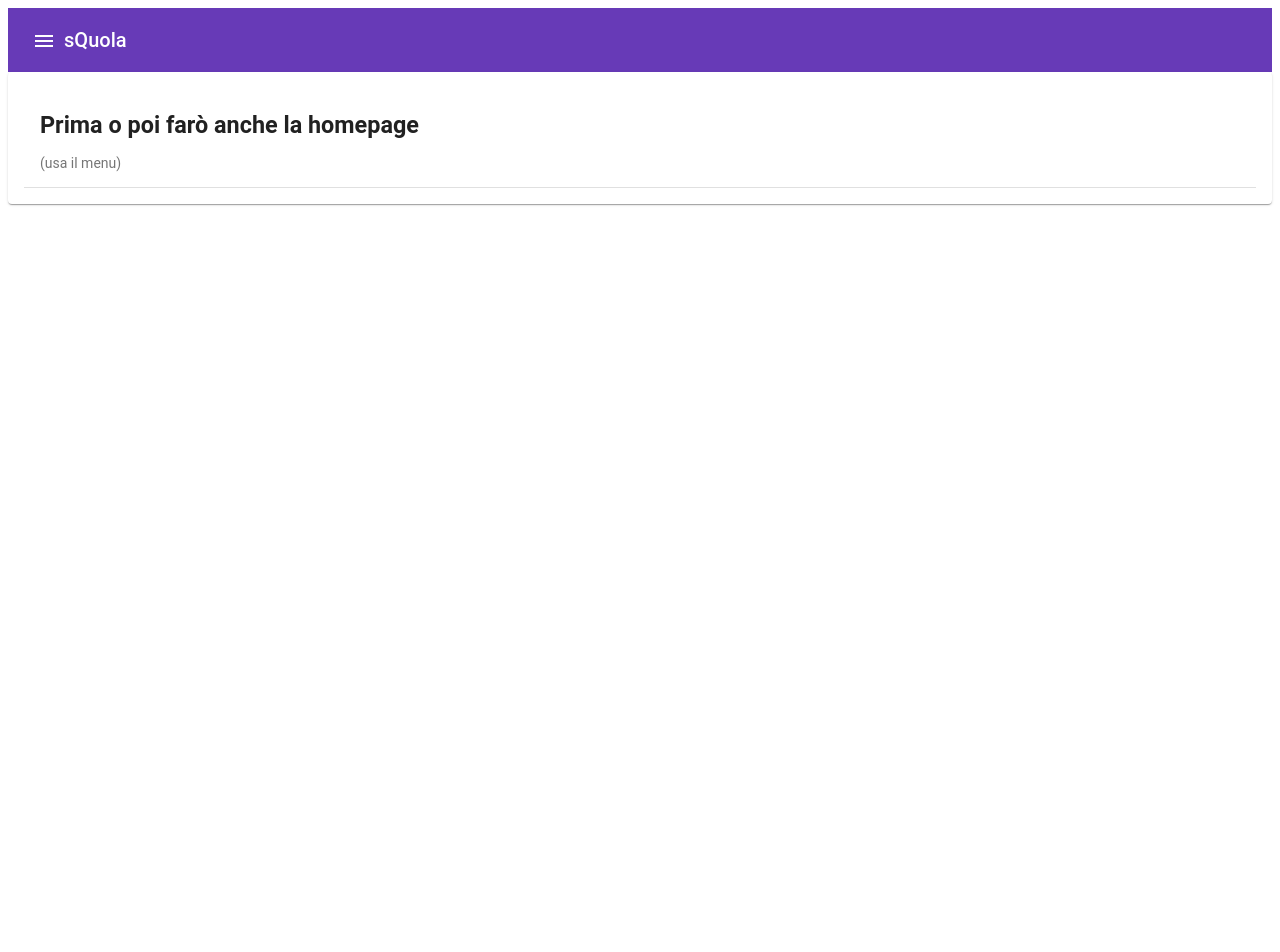
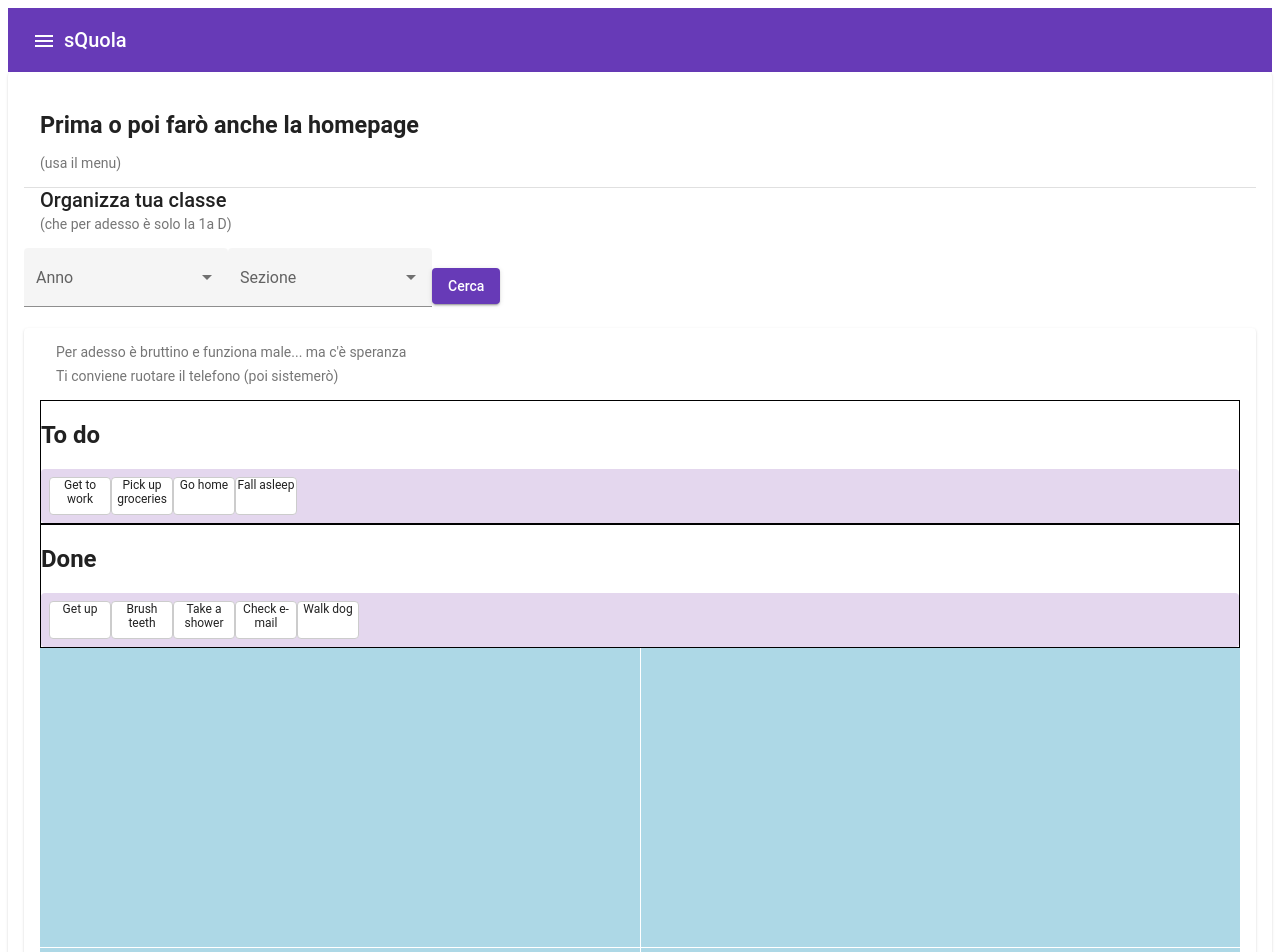
Before and after one commit to sloregit/postiAula, an Angular app: page / in a window 1280 px wide. Shown: the top 952 px of the page. Before the commit the page ends 800 px from the top, so only its background shows below. Built offline with nearby package versions, Linux system fonts and the light colour scheme.

Commit message:
4 files modified

```diff
--- a/src/app/app.component.html
+++ b/src/app/app.component.html
@@ -70,7 +70,7 @@
       [arrayAnniScolastici]="arrayAnniScolastici"
     ></app-aggiungi-classe>
   </section>
-  <section *ngIf="aule">
+  <section>
     <app-aula
       [arraySezioni]="arraySezioni"
       [arrayAnniScolastici]="arrayAnniScolastici"
--- a/src/app/aula/aula.component.css
+++ b/src/app/aula/aula.component.css
@@ -63,3 +63,6 @@
   min-height: 60px;
   transition: transform 250ms cubic-bezier(0, 0, 0.2, 1);
 }
+mat-grid-tile {
+  background: lightblue;
+}
--- a/src/app/aula/aula.component.html
+++ b/src/app/aula/aula.component.html
@@ -40,80 +40,46 @@
       >Ti conviene ruotare il telefono (poi sistemerò)</mat-card-subtitle
     >
   </mat-card-header>
+
+  <div>
     <div cdkDropListGroup>
       <div class="example-container">
+        <h2>To do</h2>
+
         <div
           cdkDropList
-        cdkDropListOrientation="horizontal"
-        [cdkDropListData]="file[0]"
+          [cdkDropListData]="todo"
           class="example-list"
           (cdkDropListDropped)="drop($event)"
         >
-        <div class="example-box" *ngFor="let studente of file[0]" cdkDrag>
-          <div class="example-custom-placeholder" *cdkDragPlaceholder></div>
-          <div class="vuoto" *ngIf="!studente.nome"></div>
-          <div>{{ studente.nome }}</div>
+          <div class="example-box" *ngFor="let item of todo" cdkDrag>
+            {{ item }}
           </div>
         </div>
+      </div>
+
+      <div class="example-container">
+        <h2>Done</h2>
+
         <div
-        *ngIf="file[1]"
           cdkDropList
-        cdkDropListOrientation="horizontal"
-        [cdkDropListData]="file[1]"
+          [cdkDropListData]="done"
           class="example-list"
           (cdkDropListDropped)="drop($event)"
         >
-        <div class="example-box" *ngFor="let studente of file[1]" cdkDrag>
-          <div class="example-custom-placeholder" *cdkDragPlaceholder></div>
-          <div class="vuoto" *ngIf="!studente.nome"></div>
-          <div>{{ studente.nome }}</div>
-        </div>
-      </div>
-      <div
-        *ngIf="file[2]"
-        cdkDropList
-        cdkDropListOrientation="horizontal"
-        [cdkDropListData]="file[2]"
-        class="example-list"
-        (cdkDropListDropped)="drop($event)"
-      >
-        <div class="example-box" *ngFor="let studente of file[2]" cdkDrag>
-          <div class="example-custom-placeholder" *cdkDragPlaceholder></div>
-          <div class="vuoto" *ngIf="!studente.nome"></div>
-          <div>{{ studente.nome }}</div>
-        </div>
-      </div>
-      <div
-        *ngIf="file[3]"
-        cdkDropList
-        cdkDropListOrientation="horizontal"
-        [cdkDropListData]="file[3]"
-        class="example-list"
-        (cdkDropListDropped)="drop($event)"
-      >
-        <div class="example-box" *ngFor="let studente of file[3]" cdkDrag>
-          <div class="example-custom-placeholder" *cdkDragPlaceholder></div>
-          <div class="vuoto" *ngIf="!studente.nome"></div>
-          <div>{{ studente.nome }}</div>
-        </div>
-      </div>
-      <div
-        *ngIf="file[4]"
-        cdkDropList
-        cdkDropListOrientation="horizontal"
-        [cdkDropListData]="file[4]"
-        class="example-list"
-        (cdkDropListDropped)="drop($event)"
-      >
-        <div class="example-box" *ngFor="let studente of file[4]" cdkDrag>
-          <div class="example-custom-placeholder" *cdkDragPlaceholder></div>
-          <div class="vuoto" *ngIf="!studente.nome"></div>
-          <div>{{ studente.nome }}</div>
+          <div class="example-box" *ngFor="let item of done" cdkDrag>
+            {{ item }}
           </div>
         </div>
       </div>
     </div>
-  <div></div>
+    <mat-grid-list cols="2" rowHeight="2:1">
+      <mat-grid-tile></mat-grid-tile>
+      <mat-grid-tile></mat-grid-tile>
+      <mat-grid-tile></mat-grid-tile>
+      <mat-grid-tile></mat-grid-tile>
+    </mat-grid-list>
+  </div>
 
   <button mat-raised-button (click)="foo()">Salva(ma funziona male)</button>
 </mat-card>
--- a/src/app/aula/aula.component.ts
+++ b/src/app/aula/aula.component.ts
@@ -22,6 +22,9 @@ export class AulaComponent implements OnInit, aula {
   @Input() arrayAnniScolastici: Array<number>;
   risposta: Classe;
   file;
+  todo = ['Get to work', 'Pick up groceries', 'Go home', 'Fall asleep'];
+
+  done = ['Get up', 'Brush teeth', 'Take a shower', 'Check e-mail', 'Walk dog'];
   constructor(private service: CercaAuleService) {
     this.file = [];
   }
@@ -47,7 +50,7 @@ export class AulaComponent implements OnInit, aula {
       console.log(res);
     });
   }
-  drop(event: CdkDragDrop<Studente[]>) {
+  drop(event: CdkDragDrop<any>) {
     if (event.previousContainer === event.container) {
       moveItemInArray(
         event.container.data,
```
Lines whose indentation alone changed are shown as unchanged.
